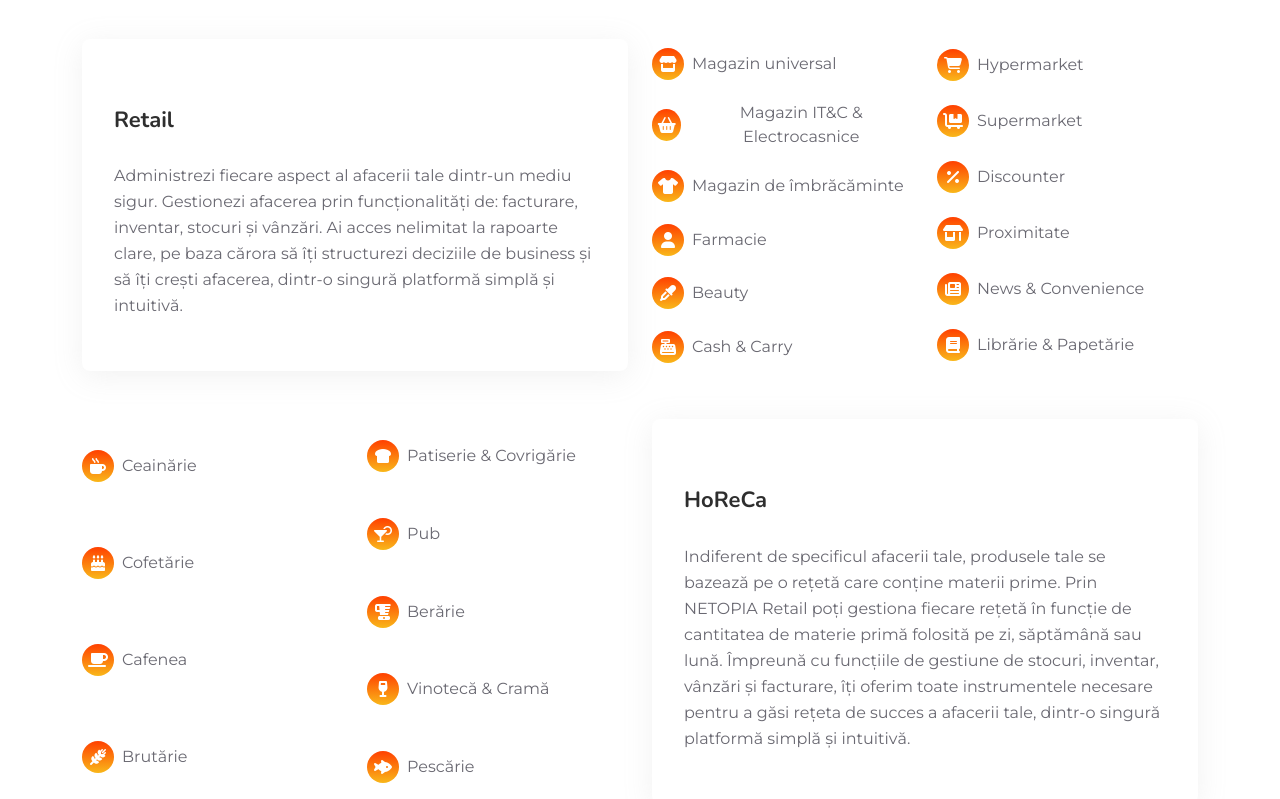
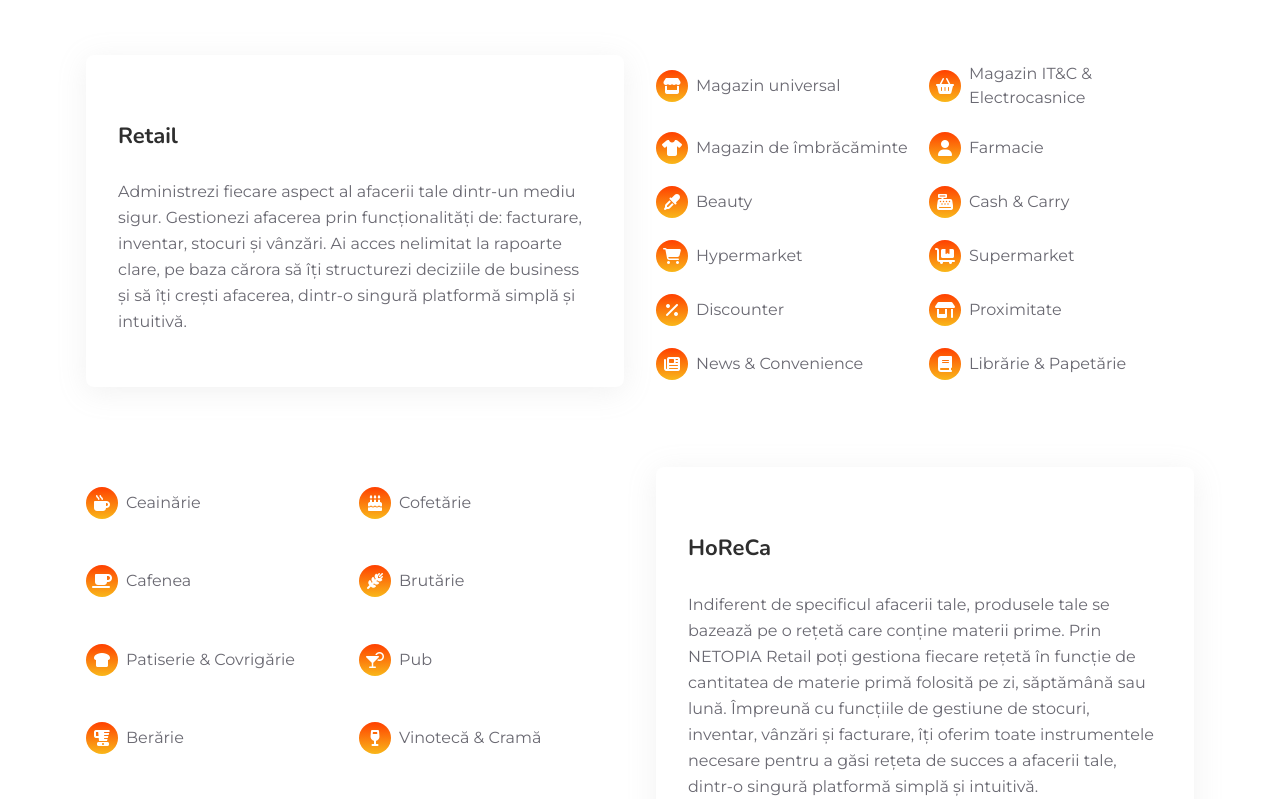
Before and after one commit to netopiaretail/netopiaretail.github.io, a React (Create React App) app: page / in a window 1280 px wide. Shown: the part 960-1759 px from the top of the page. Built offline with nearby package versions, Linux system fonts and the light colour scheme.

Commit message:
fixed features

```diff
--- a/src/components/Card.scss
+++ b/src/components/Card.scss
@@ -17,14 +17,6 @@
     -webkit-box-shadow: 0 5px 30px 0 rgba(167, 167, 167, 0.6);
     -moz-box-shadow: 0 5px 30px 0 rgba(167, 167, 167, 0.6);
     box-shadow: 0 5px 30px 0 rgba(167, 167, 167, 0.6);
-
-    .card-icon .shape {
-      -webkit-transform: rotate(25deg);
-      -moz-transform: rotate(25deg);
-      -ms-transform: rotate(25deg);
-      -o-transform: rotate(25deg);
-      transform: rotate(25deg);
-    }
   }
 
   .card-content {
--- a/src/components/IconText.js
+++ b/src/components/IconText.js
@@ -6,7 +6,7 @@ const IconText = ({ icon, iconTitle }) => {
       <div className="card-icon">
         <i className={icon}></i>
       </div>
-      <div>{iconTitle}</div>
+      <div className="flex-1 text-start">{iconTitle}</div>
     </div>
   );
 };
--- a/src/index.scss
+++ b/src/index.scss
@@ -31,7 +31,6 @@ button:focus {
 }
 
 
-
 i,
 span,
 a {
@@ -40,6 +39,7 @@ a {
 
 a {
   text-decoration: none;
+
   &:focus,
   &:hover {
     text-decoration: none;
@@ -250,3 +250,11 @@ p {
     transform: translateY(-20px);
   }
 }
+
+.grid-columns-2 {
+  grid-template-columns: 1fr 1fr;
+}
+
+.flex-1 {
+  flex: 1;
+}
--- a/src/sections/SectionFeatures.js
+++ b/src/sections/SectionFeatures.js
@@ -107,7 +107,7 @@ const SectionFeatures = () => {
         </div>
 
         <div className="row mb-5 justify-content-center">
-          <div className="col-lg-6 col-sm-12">
+          <div className="col-lg-6 col-sm-12 p-3">
             <Card
               title={"Retail"}
               content={
@@ -117,21 +117,8 @@ const SectionFeatures = () => {
             />
           </div>
 
-          <div className="col-lg-3 col-sm-6 d-grid gap-1">
-            {retailList
-              .slice(0, Math.floor(retailList.length / 2))
-              .map((el, index) => (
-                <IconText
-                  key={index + el}
-                  iconTitle={el.iconTitle}
-                  icon={el.icon}
-                />
-              ))}
-          </div>
-          <div className="col-lg-3 col-sm-6 d-grid gap-1">
-            {retailList
-              .slice(Math.floor(retailList.length / 2))
-              .map((el, index) => (
+          <div className="col-lg-6 col-sm-12 p-3 d-grid gap-2 grid-columns-2">
+            {retailList.map((el, index) => (
               <IconText
                 key={index + el}
                 iconTitle={el.iconTitle}
@@ -142,21 +129,12 @@ const SectionFeatures = () => {
         </div>
 
         <div className="row justify-content-center">
-          <div className="col-lg-3 col-sm-6 d-grid gap-1">
-            {horecaList
-              .slice(0, Math.floor(horecaList.length / 2))
-              .map((el, index) => (
+          <div className="col-lg-6 col-sm-12 p-3 d-grid  gap-2 grid-columns-2">
+            {horecaList.map((el, index) => (
               <IconText key={index} iconTitle={el.iconTitle} icon={el.icon} />
             ))}
           </div>
-          <div className="col-lg-3 col-sm-6 d-grid gap-1">
-            {horecaList
-              .slice(Math.floor(horecaList.length / 2))
-              .map((el, index) => (
-                <IconText key={index} iconTitle={el.iconTitle} icon={el.icon} />
-              ))}
-          </div>
-          <div className="col-lg-6 col-sm-12">
+          <div className="col-lg-6 col-sm-12 p-3">
             <Card
               title={"HoReCa"}
               content={
```
Lines whose indentation alone changed are shown as unchanged.
